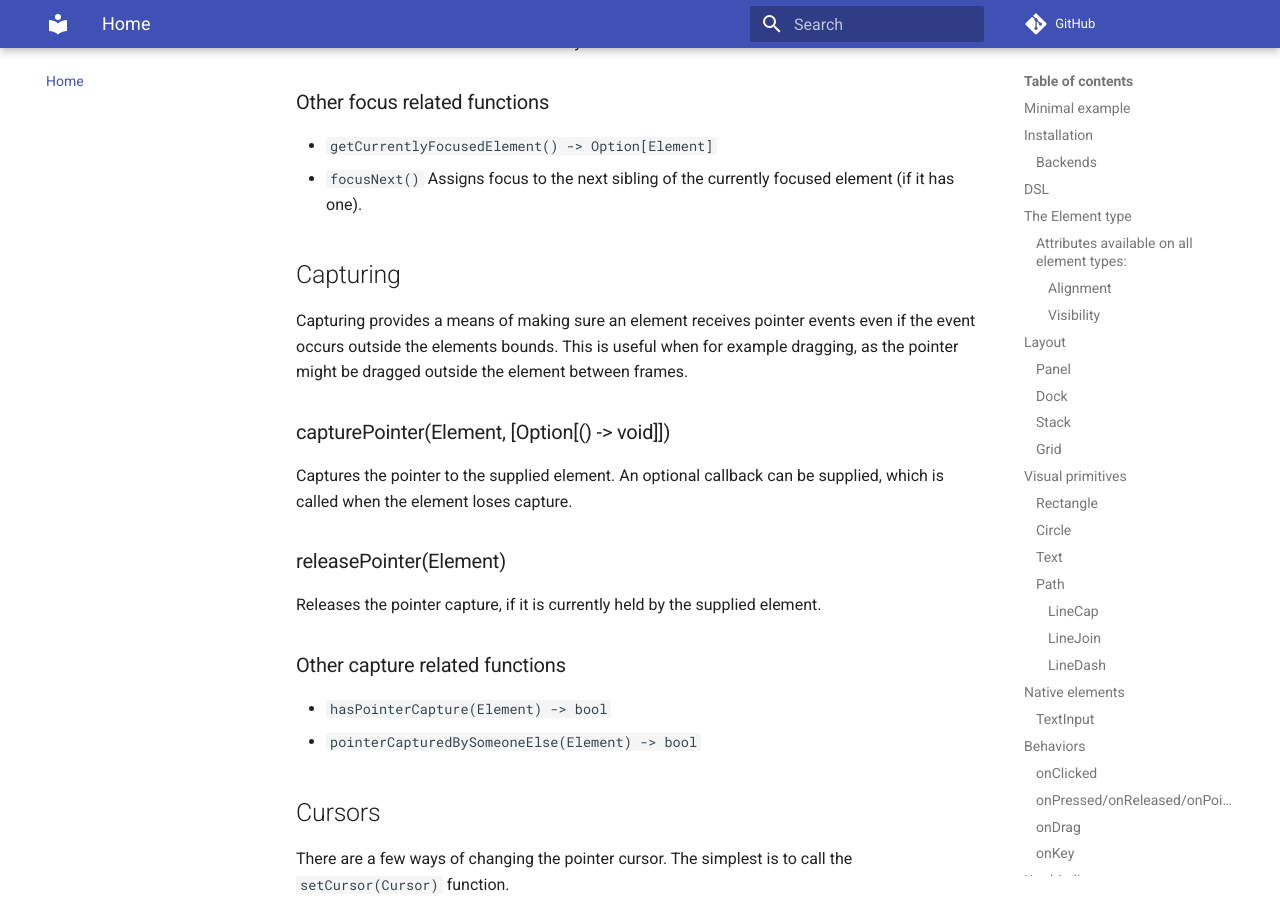
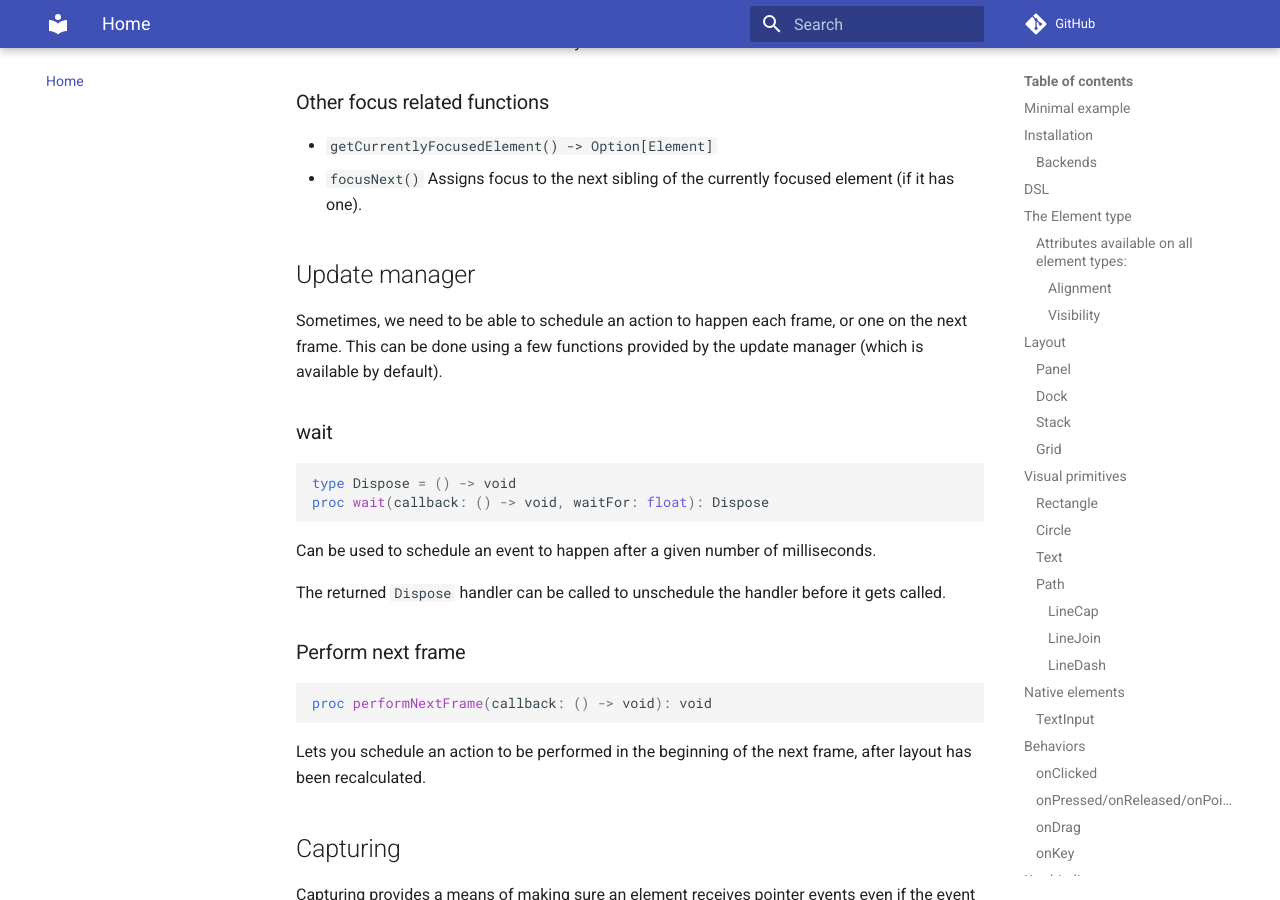
Before and after one commit to midio-code/denim-ui, an MkDocs documentation site: the page built from docs/index.md, in a window 1280 px wide and 900 px high, scrolled down 11764 px. Built offline with MkDocs 1.6.1 and Material for MkDocs 9.7.7, drawn with Linux system fonts in a browser that asks for light colours; comment, search, counter and statistics services are not loaded.

Commit message:
Documented update manager procs

````diff
--- a/docs/index.md
+++ b/docs/index.md
@@ -499,6 +499,30 @@ Returns whether the element is currently focused.
 - `getCurrentlyFocusedElement() -> Option[Element]`
 - `focusNext()` Assigns focus to the next sibling of the currently focused element (if it has one).
 
+## Update manager
+
+Sometimes, we need to be able to schedule an action to happen each frame, or one on the next frame.
+This can be done using a few functions provided by the update manager (which is available by default).
+
+### wait
+
+```nim
+type Dispose = () -> void
+proc wait(callback: () -> void, waitFor: float): Dispose
+```
+
+Can be used to schedule an event to happen after a given number of milliseconds.
+
+The returned `Dispose` handler can be called to unschedule the handler before it gets called.
+
+### Perform next frame
+
+```nim
+proc performNextFrame(callback: () -> void): void
+```
+
+Lets you schedule an action to be performed in the beginning of the next frame, after layout has been recalculated.
+
 ## Capturing
 
 Capturing provides a means of making sure an element receives pointer events even if the event occurs outside the elements bounds. This is useful when for example dragging, as the pointer might be dragged outside the element between frames.
````
